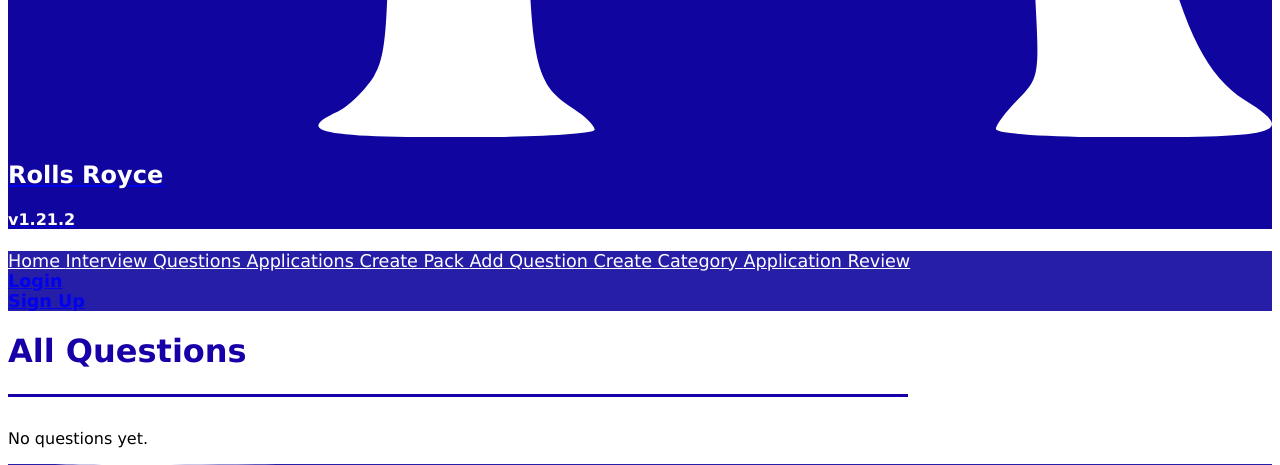
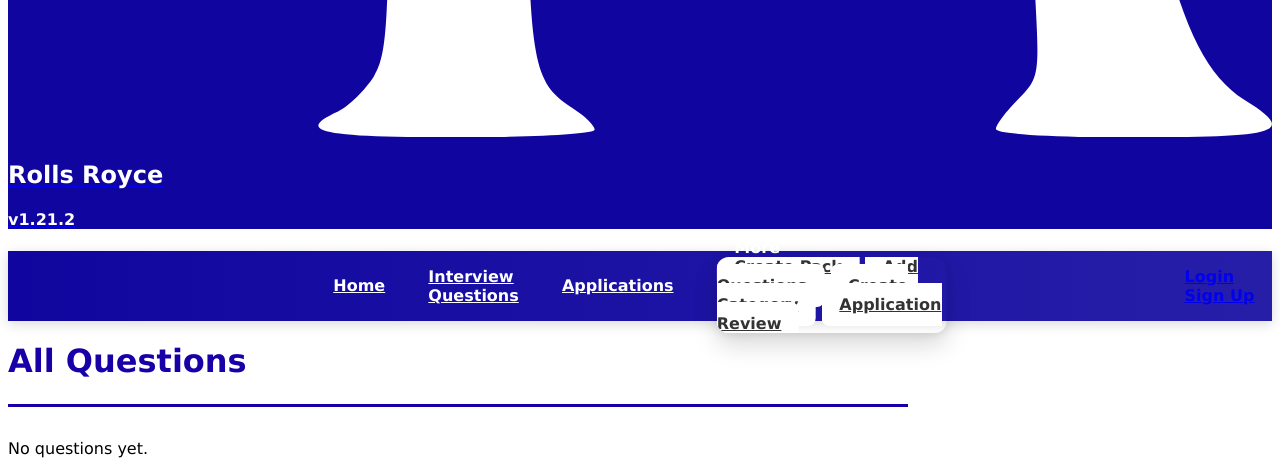
Before and after one commit to RRTLevel/assessment_centre, a Django app: page /questions/ in a window 1280 px wide. Shown: the part 1383-1848 px from the top of the page. Run offline with Django 3.2, Linux system fonts and the light colour scheme; data that the repository does not hold is empty; some libraries are stand-ins or nearby versions.

Commit message:
Navbar style change

```diff
--- a/app/app_src/static/css/styles.css
+++ b/app/app_src/static/css/styles.css
@@ -51,37 +51,7 @@ a.has-text-rr-secondary {
     color: #fff;
 }
 
-/* Navbar */
 
-.navbar.rr-secondary {
-    font-size: 1.1em;
-    background-color: #271EA8;
-    color: #fff;
-}
-
-a.navbar-item:hover {
-    color: #fff;
-    background-color: #271EA8;
-    text-decoration: underline;
-    text-decoration-thickness: 2px;
-    text-underline-offset: 5px;
-}
-
-a.navbar-item.is-active {
-    color: #fff;
-    background-color: #271EA8;
-    text-decoration: underline;
-    text-decoration-thickness: 2px;
-    text-underline-offset: 5px;
-    text-decoration-color: #fc4191;
-}
-
-.rr-underlined {
-    text-decoration: underline;
-    text-decoration-thickness: 2px;
-    text-underline-offset: 5px;
-    text-decoration-color: #fc4191;
-}
 
 /* Spacing */
 
@@ -479,3 +449,132 @@ select:focus {
 }
 
 }
+
+/* =========================
+   NAVBAR
+========================= */
+
+.navbar.rr-secondary {
+    background: linear-gradient(90deg, #10069f, #271EA8);
+    min-height: 70px;
+    box-shadow: 0 3px 12px rgba(0,0,0,0.15);
+}
+
+/* Main navbar layout */
+.navbar-menu {
+    display: flex;
+    align-items: center;
+    justify-content: center;
+    position: relative;
+    min-height: 70px;
+}
+
+/* Centre navigation */
+.navbar-start {
+    position: absolute;
+    left: 50%;
+    transform: translateX(-50%);
+
+    display: flex;
+    align-items: center;
+    gap: 0.5rem;
+}
+
+/* Right side buttons */
+.navbar-end {
+    margin-left: auto;
+    display: flex;
+    align-items: center;
+}
+
+/* Navigation items */
+.navbar-item,
+.navbar-link {
+    color: #ffffff !important;
+    font-weight: 600;
+    border-radius: 8px;
+    padding: 0.75rem 1.1rem;
+    transition: all 0.25s ease;
+}
+
+/* Hover */
+.navbar-item:hover,
+.navbar-link:hover {
+    background: rgba(255,255,255,0.12) !important;
+    color: #ffffff !important;
+}
+
+/* Active page */
+.navbar-item.is-active {
+    background: rgba(255,255,255,0.15) !important;
+    border-bottom: 3px solid #fc4191;
+}
+
+/* =========================
+   DROPDOWN
+========================= */
+
+.navbar-dropdown {
+    border: none !important;
+    border-radius: 12px;
+    overflow: hidden;
+    min-width: 230px;
+
+    box-shadow:
+        0 12px 25px rgba(0,0,0,0.15),
+        0 2px 8px rgba(0,0,0,0.08);
+}
+
+.navbar-dropdown .navbar-item {
+    color: #333 !important;
+    background: white;
+}
+
+.navbar-dropdown .navbar-item:hover {
+    background: #f5f6ff !important;
+    color: #10069f !important;
+}
+
+.navbar-link::after {
+    border-color: white !important;
+}
+
+/* =========================
+   BUTTONS
+========================= */
+
+.navbar-end .button {
+    border-radius: 8px;
+    font-weight: 600;
+    transition: all 0.2s ease;
+}
+
+.navbar-end .button:hover {
+    transform: translateY(-2px);
+}
+
+/* =========================
+   MOBILE
+========================= */
+
+@media screen and (max-width: 1215px) {
+
+    .navbar-menu {
+        flex-direction: column;
+        justify-content: center;
+        padding: 1rem;
+    }
+
+    .navbar-start {
+        position: static;
+        transform: none;
+        flex-wrap: wrap;
+        justify-content: center;
+        margin-bottom: 1rem;
+    }
+
+    .navbar-end {
+        margin-left: 0;
+        justify-content: center;
+    }
+}
--- a/app/app_src/templates/includes/nav.html
+++ b/app/app_src/templates/includes/nav.html
@@ -12,31 +12,30 @@
     </div>
 
     <div class='navbar-menu'>
+        <div class="navbar-start">
 
-        <div class="container is-flex is-flex-grow-1 is-flex-shrink-0">
-            <div class='navbar-start'>
-                <a class='navbar-item rr-white {% if request.resolver_match.url_name == "home" %} is-active {% endif %}' href="{% url 'home' %}">
-                    Home
+            <a class="navbar-item" href="{% url 'home' %}">Home</a>
+
+            <a class="navbar-item" href="{% url 'interview' %}">Interview Questions</a>
+
+            <a class="navbar-item" href="{% url 'applications' %}">Applications</a>
+
+            <!-- DROPDOWN -->
+            <div class="navbar-item has-dropdown is-hoverable">
+                <a class="navbar-link">
+                    More
                 </a>
-                <a class='navbar-item rr-white {% if request.resolver_match.url_name == "interview" %} is-active {% endif %}' href="{% url 'interview' %}">
-                    Interview Questions
-                </a>
-                <a class='navbar-item rr-white {% if request.resolver_match.url_name == "applications" or request.resolver_match.url_name == "application_detail" %} is-active {% endif %}' href="{% url 'applications' %}">
-                    Applications
-                </a>
-                <a class='navbar-item rr-white {% if request.resolver_match.url_name == "create_pack" %} is-active {% endif %}' href="{% url 'create_pack' %}">
-                    Create Pack
-                </a>
-                <a class='navbar-item rr-white {% if request.resolver_match.url_name == "add_questions" %} is-active {% endif %}' href="{% url 'add_questions' %}">
-                    Add Question
-                </a>
-                <a class='navbar-item rr-white {% if request.resolver_match.url_name == "categories" %} is-active {% endif %}' href="{% url 'categories' %}">
-                    Create Category
-                </a>
-                <a class='navbar-item rr-white {% if request.resolver_match.url_name == "applications_review" %} is-active {% endif %}' href="{% url 'applications_review' %}">
-                    Application Review
-                </a>
+
+                <div class="navbar-dropdown">
+                    <a class="navbar-item" href="{% url 'create_pack' %}">Create Pack</a>
+                    <a class="navbar-item" href="{% url 'add_questions' %}">Add Questions</a>
+                    <a class="navbar-item" href="{% url 'categories' %}">Create Category</a>
+                    <a class="navbar-item" href="{% url 'applications_review' %}">Application Review</a>
                 </div>
+            </div>
+
+        </div>
+
 
         <div class="navbar-end">
             <div class="navbar-item">
@@ -79,7 +78,6 @@
             </div>
         </div>
     </div>
-    </div>
 
 </nav>
 
```
Lines whose indentation alone changed are shown as unchanged.
